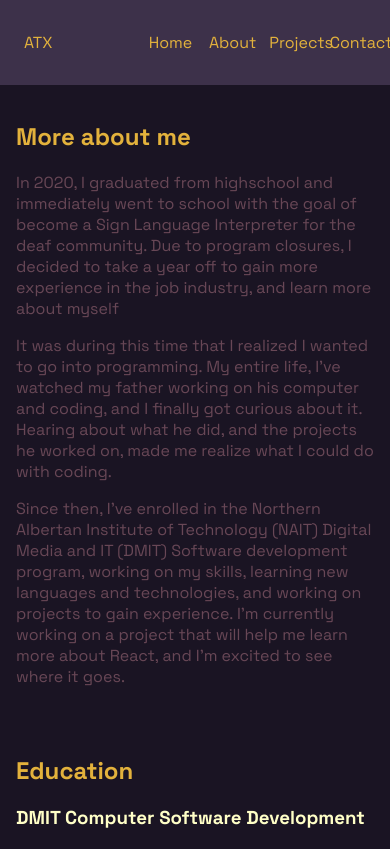
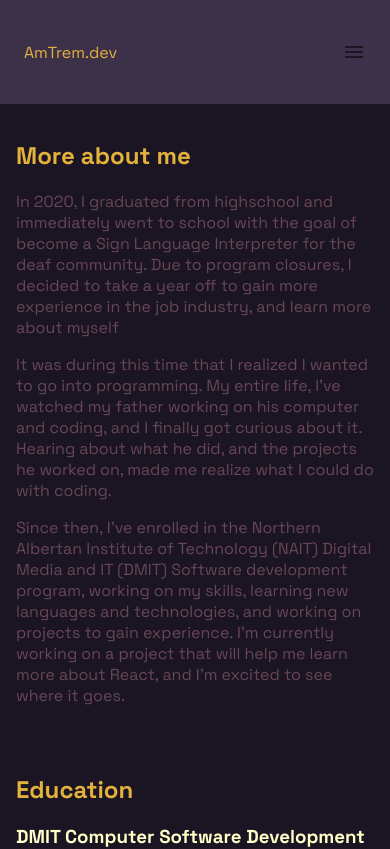
Before and after one commit to Atremblay9/personal-site, a Next.js app: page /about in a window 390 px wide. Shown: the top 849 px of the page. Built offline with nearby package versions, Linux system fonts and the light colour scheme.

Commit message:
adjustment of mobile nav

```diff
--- a/components/navBar.js
+++ b/components/navBar.js
@@ -1,29 +1,68 @@
+
+import React, { useState } from 'react';
 import Grid from '@mui/material/Grid2';
-
+import IconButton from '@mui/material/IconButton';
+import MenuIcon from '@mui/icons-material/Menu';
+import Drawer from '@mui/material/Drawer';
+import List from '@mui/material/List';
+import ListItem from '@mui/material/ListItem';
+import ListItemText from '@mui/material/ListItemText';
+import { useMediaQuery, useTheme } from '@mui/material';
 
 export default function NavBar() {
+    const theme = useTheme();
+    const isMobile = useMediaQuery(theme.breakpoints.down('sm'));
+    const [drawerOpen, setDrawerOpen] = useState(false);
+
+    const handleDrawerToggle = () => {
+        setDrawerOpen(!drawerOpen);
+    };
     return(
         <nav className="NavBar">
-            <Grid container spacing={2} style={{ maxWidth: '1200px', margin: '1rem auto' }}>
-                <Grid size={4}>
-                    <a href="#">ATX</a>
+            <Grid container spacing={2} style={{ maxWidth: '1200px', margin: '1rem auto', justifyContent: 'space-between' }}>
+                <Grid size={{ xs: 10, sm: 4 }} style={{ textAlign: 'left', display: 'flex', alignItems: 'center' }}>
+                    <a href="#">AmTrem.dev</a>
                 </Grid>
-                <Grid size={8}>
-                    <Grid container spacing={1}>
-                    <Grid size={3}>
+                {isMobile ? (
+                    <Grid size={2} style={{ textAlign: 'right' }}>
+                        <IconButton onClick={handleDrawerToggle}>
+                            <MenuIcon />
+                        </IconButton>
+                        <Drawer anchor="right" open={drawerOpen} onClose={handleDrawerToggle}>
+                            <List>
+                                <ListItem button component="a" href="/">
+                                    <ListItemText primary="Home" />
+                                </ListItem>
+                                <ListItem button component="a" href="/about">
+                                    <ListItemText primary="About" />
+                                </ListItem>
+                                <ListItem button component="a" href="#">
+                                    <ListItemText primary="Projects" />
+                                </ListItem>
+                                <ListItem button component="a" href="#">
+                                    <ListItemText primary="Contact" />
+                                </ListItem>
+                            </List>
+                        </Drawer>
+                    </Grid>
+                ) : (
+                    <Grid sm={8}>
+                        <Grid container spacing={2} style={{ textAlign: 'right' }}>
+                            <Grid sm={3} style={{ textAlign: 'left', display: 'flex', alignItems: 'center' }}>
                                 <a href="/">Home</a>
                             </Grid>
-                    <Grid size={3}>
+                            <Grid sm={3} style={{ textAlign: 'left', display: 'flex', alignItems: 'center' }}>
                                 <a href="/about">About</a>
                             </Grid>
-                    <Grid size={3}>
-                        <a href="#">Projects</a>
+                            <Grid sm={3} style={{ textAlign: 'left', display: 'flex', alignItems: 'center' }}>
+                                <a href="#" >Projects</a>
                             </Grid>
-                    <Grid size={3}>
-                        <a href="#">Contact</a>
+                            <Grid sm={3} style={{ textAlign: 'left', display: 'flex', alignItems: 'center' }}>
+                                <a href="#" >Contact</a>
                             </Grid>
                         </Grid>
                     </Grid>
+                )}
             </Grid>
         </nav>
     )
--- a/package.json
+++ b/package.json
@@ -11,6 +11,7 @@
   "dependencies": {
     "@emotion/react": "^11.14.0",
     "@emotion/styled": "^11.14.0",
+    "@mui/icons-material": "^6.3.1",
     "@mui/material": "^6.3.0",
     "bootstrap-icons": "^1.11.3",
     "next": "15.1.3",
```
Also changed, not shown: 1 other file (tests, documents, lock files or other folders). Lines whose indentation alone changed are shown as unchanged.
